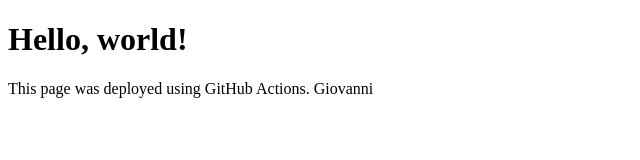
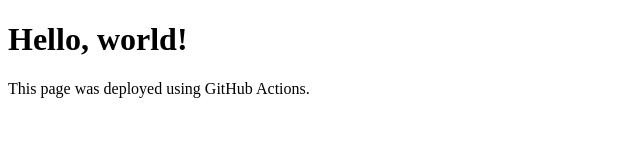
Before and after one commit to ttyllc/python-app, a plain HTML site: page index.html in a window 1280 px wide. Shown: the full height of the page, 0-640 px from the left. Drawn offline with Linux system fonts and the light colour scheme.

Commit message:
Update index.html

```diff
--- a/index.html
+++ b/index.html
@@ -5,6 +5,6 @@
 </head>
 <body>
   <h1>Hello, world!</h1>
-  <p>This page was deployed using GitHub Actions. Giovanni</p>
+  <p>This page was deployed using GitHub Actions.</p>
 </body>
 </html>
```
